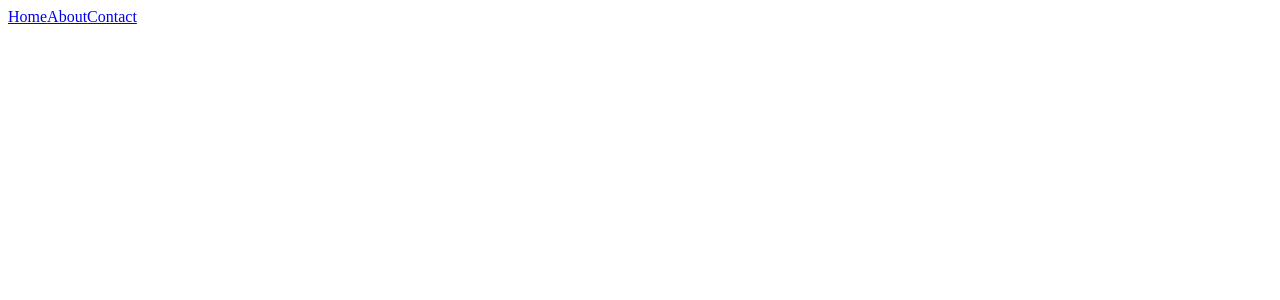
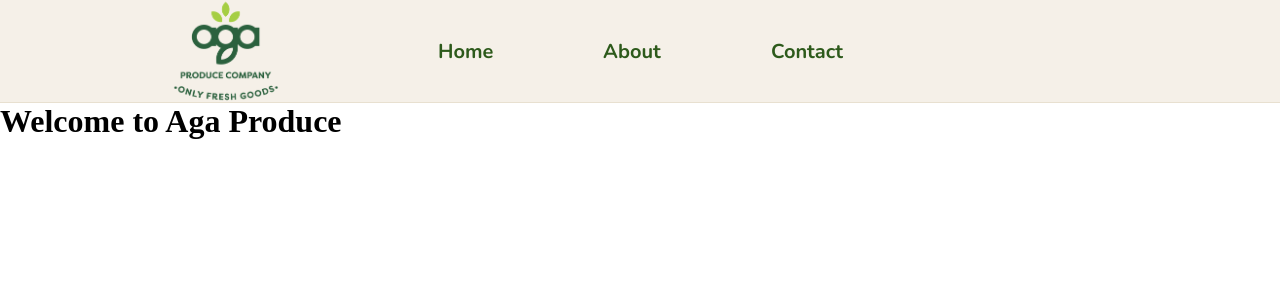
Before and after one commit to Angel-A-V/Aga_Produce_Company, a React (Vite) app in the folder aga-produce/: page / in a window 1280 px wide. Shown: the top 300 px of the page. Built offline with nearby package versions, Linux system fonts and the light colour scheme.

Commit message:
Navigation bar progress

```diff
--- a/aga-produce/index.html
+++ b/aga-produce/index.html
@@ -3,6 +3,7 @@
   <head>
     <meta charset="UTF-8" />
     <meta name="viewport" content="width=device-width, initial-scale=1.0" />
+    <link href="https://fonts.googleapis.com/css2?family=Nunito:wght@400;500;700&display=swap" rel="stylesheet">
     <title>AGA Produce Company</title>
   </head>
   <body>
--- a/aga-produce/package.json
+++ b/aga-produce/package.json
@@ -10,8 +10,10 @@
     "preview": "vite preview"
   },
   "dependencies": {
+    "hover.css": "^2.3.2",
     "react": "^19.2.6",
-    "react-dom": "^19.2.6"
+    "react-dom": "^19.2.6",
+    "react-router-dom": "^7.15.1"
   },
   "devDependencies": {
     "@babel/core": "^7.29.0",
--- a/aga-produce/src/App.jsx
+++ b/aga-produce/src/App.jsx
@@ -1,12 +1,24 @@
 import Navbar from './components/Navbar'
-
+import Home from './pages/Home'
+import About from './pages/About'
+import Contact from './pages/Contact'
+import './App.css'
+import { BrowserRouter as Router, Routes, Route } from 'react-router-dom';
 
 function App() {
     return(
-        <>
+        // Router wraps everything so any component can use navigation hooks
+        <Router>
+            {/* Navbar sits outside Routes so it renders on every page */}
             <Navbar />
-            { /* rest of the site */}
-        </>
+
+            {/* Routes renders only the one Route whose path matches the URL */}
+            <Routes>
+                <Route path="/" element={<Home />} />
+                <Route path="/about" element={<About />} />
+                <Route path="/contact" element={<Contact />} />
+            </Routes>
+        </Router>
     )
 }
 
--- a/aga-produce/src/components/Navbar.css
+++ b/aga-produce/src/components/Navbar.css
@@ -0,0 +1,62 @@
+:root {
+    --green-dark: #2d5a1b; /* primary background for navbar*/
+    --green-mid:     #4a8c2a;  /* hover states */
+    --green-light:   #8bc34a;  /* active links, highlights */
+    --gold:          #c9a84c;  /* CTA buttons, leaf accent */
+    --cream:         #f5f0e8;  /* page background */
+    --linen:         #e8e0d0;  /* card backgrounds */
+    --earth-dark:    #1a2e0f;  /* footer */
+    --text-dark:     #3d3228;  /* body text */
+}
+
+#logo {
+    display: block;
+    width: auto;
+    height: 144px;
+    object-fit: contain;
+
+}
+
+#navbar {
+    display: flex;
+    align-items: center;
+    box-sizing: border-box;
+    width: 100%;
+    background-color : var(--cream);
+    padding: 0px 30px;
+    border-bottom: 1px solid var(--linen);
+    height: 103px;
+    overflow: visible;
+}
+
+.nav-left {
+    flex: 1;
+    display: flex;
+    align-items: center;
+    justify-content: center;
+}
+
+.nav-links {
+    flex: 1;
+    display: flex;
+    gap: 80px;
+    justify-content: center;
+    align-items: center;
+}
+
+.nav-right {
+    flex: 1;
+}
+
+.nav-links a {
+    font-family: 'Nunito', sans-serif;
+    font-size: 20px;
+    font-weight: 750;
+    color: var(--green-dark);
+    text-decoration: none;
+    padding: 5px 15px;
+}
+
+.hvr-underline-from-center:before {
+    background-color: var(--gold);
+}
--- a/aga-produce/src/components/Navbar.jsx
+++ b/aga-produce/src/components/Navbar.jsx
@@ -1,10 +1,23 @@
+// Link from react-router-dom navigates without a full page reload
+import { Link } from 'react-router-dom';
+import './Navbar.css'
+import logo from '../assets/logo/logo-transparency.png'
 
 function Navbar() {
     return(
-        <nav>
-            <a href="/">Home</a>
-            <a href="/about">About</a>
-            <a href="/contact">Contact</a>
+        <nav id='navbar'>
+            <div className='nav-left'>
+                <Link to="/">
+                    <img id='logo' src={logo} alt="Aga Produce Logo" />
+                </Link>
+            </div>
+            {/* Each Link's "to" prop matches a Route path defined in App.jsx */}
+            <div className='nav-links'>
+                <Link to="/" className="hvr-underline-from-center">Home</Link>
+                <Link to="/about" className="hvr-underline-from-center">About</Link>
+                <Link to="/contact" className="hvr-underline-from-center">Contact</Link>
+            </div>
+            <div className='nav-right'></div>
         </nav>
     )
 }
--- a/aga-produce/src/index.css
+++ b/aga-produce/src/index.css
@@ -0,0 +1,5 @@
+* {
+  margin: 0;
+  padding: 0;
+  box-sizing: border-box;
+}
--- a/aga-produce/src/main.jsx
+++ b/aga-produce/src/main.jsx
@@ -1,6 +1,7 @@
 // Find the div in html, turn on Reactm and load the website into it.
 import { StrictMode } from 'react'
 import { createRoot } from 'react-dom/client'
+import 'hover.css/css/hover-min.css'
 import './index.css'
 import App from './App.jsx'
 
--- a/aga-produce/src/pages/About.jsx
+++ b/aga-produce/src/pages/About.jsx
@@ -0,0 +1,10 @@
+// About page — rendered when the URL path is "/about"
+function About() {
+    return (
+        <main>
+            <h1>About Us</h1>
+        </main>
+    )
+}
+
+export default About
--- a/aga-produce/src/pages/Contact.jsx
+++ b/aga-produce/src/pages/Contact.jsx
@@ -0,0 +1,10 @@
+// Contact page — rendered when the URL path is "/contact"
+function Contact() {
+    return (
+        <main>
+            <h1>Contact Us</h1>
+        </main>
+    )
+}
+
+export default Contact
--- a/aga-produce/src/pages/Home.jsx
+++ b/aga-produce/src/pages/Home.jsx
@@ -0,0 +1,10 @@
+// Home page — rendered when the URL path is "/"
+function Home() {
+    return (
+        <main>
+            <h1>Welcome to Aga Produce</h1>
+        </main>
+    )
+}
+
+export default Home
```
Also changed, not shown: 1 other file (tests, documents, lock files or other folders).
